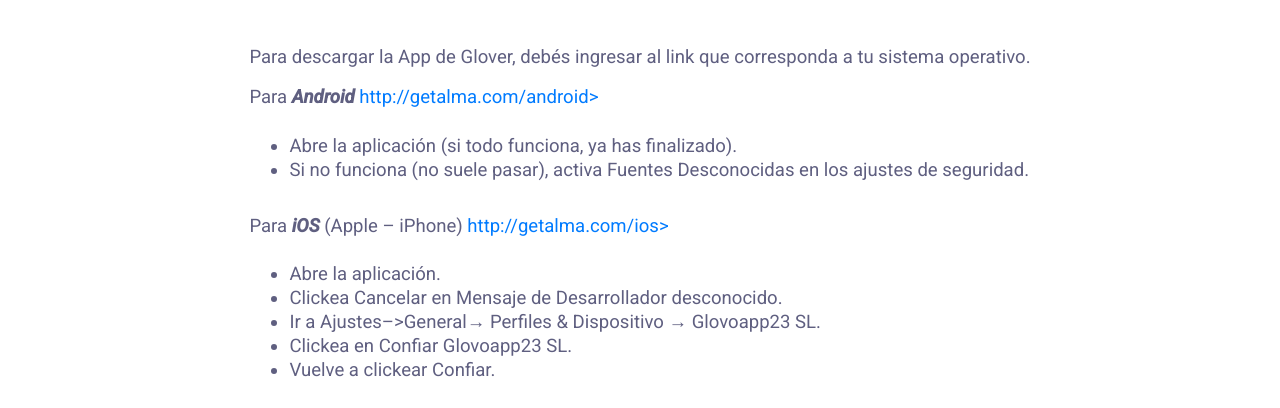
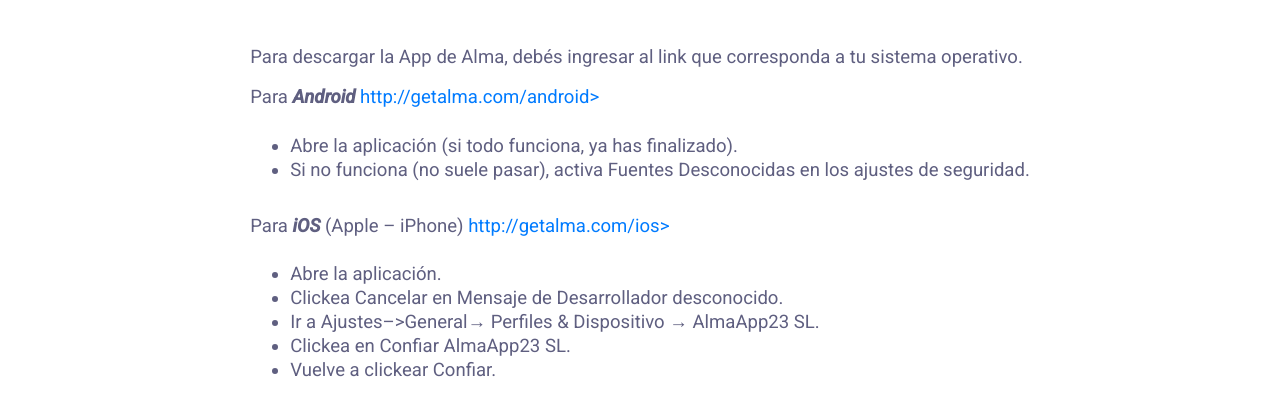
Before and after one commit to tatibriasco/Alma, a website: page descargar.html in a window 1280 px wide. Shown: the part 455-863 px from the top of the page. Drawn offline with Linux system fonts and the light colour scheme; files whose address does not match are found by name.

Commit message:
Cambios generales

```diff
--- a/descargar.html
+++ b/descargar.html
@@ -79,7 +79,7 @@
       </div>
       <div class="row">
         <div class="mx-auto px-4 py-5">
-          <p>Para descargar la App de Glover, debés ingresar al link que corresponda a tu sistema operativo.</p>
+          <p>Para descargar la App de Alma, debés ingresar al link que corresponda a tu sistema operativo.</p>
           <p class="pb-2">Para <b><em>Android</em></b> <a href="#">http://getalma.com/android></a></p>
           <ul class="pb-3">
             <li>Abre la aplicación (si todo funciona, ya has finalizado).</li>
@@ -89,8 +89,8 @@
             <ul class="pb-3">
               <li>Abre la aplicación.</li>
               <li>Clickea Cancelar en Mensaje de Desarrollador desconocido.</li>
-              <li>Ir a Ajustes–>General→ Perfiles & Dispositivo → Glovoapp23 SL.</li>
-              <li>Clickea en Confiar Glovoapp23 SL.</li>
+              <li>Ir a Ajustes–>General→ Perfiles & Dispositivo → AlmaApp23 SL.</li>
+              <li>Clickea en Confiar AlmaApp23 SL.</li>
               <li>Vuelve a clickear Confiar.</li>
             </ul>
         </div>
```
Also changed, not shown: webfonts/fa-solid-900.woff (added).
